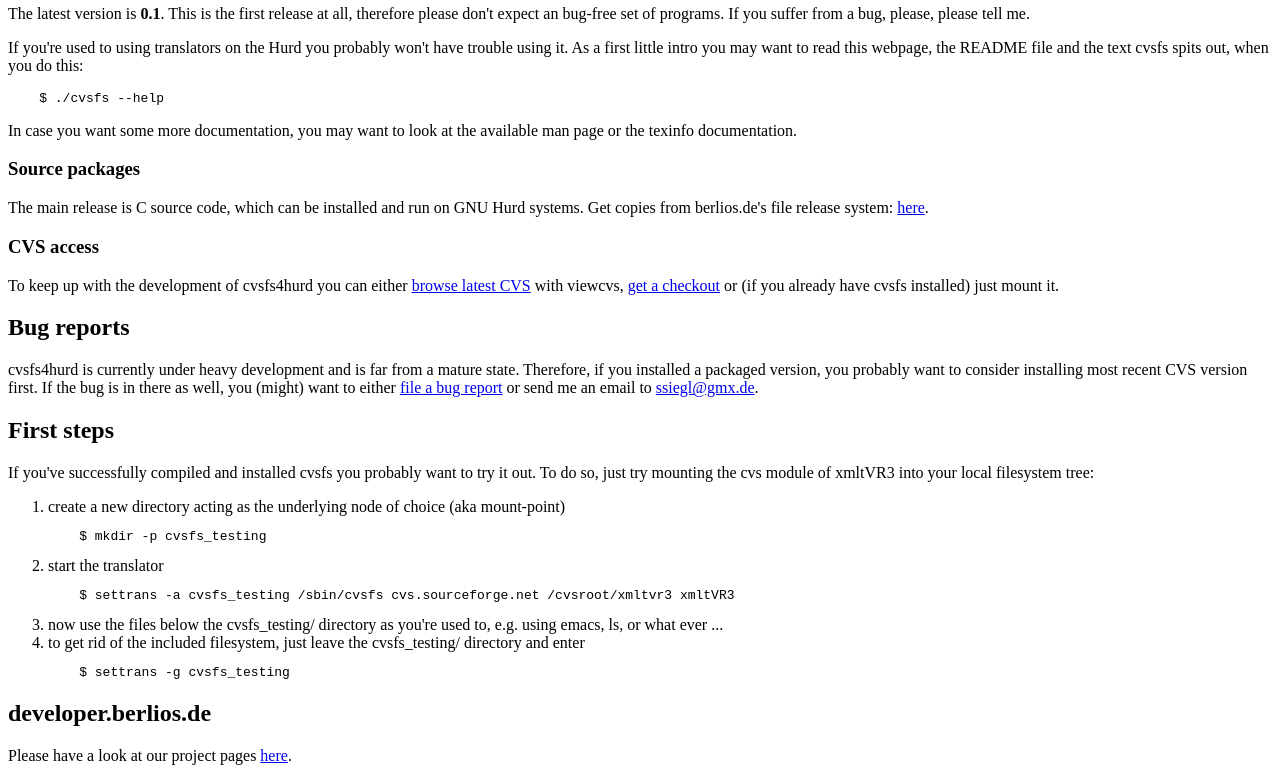
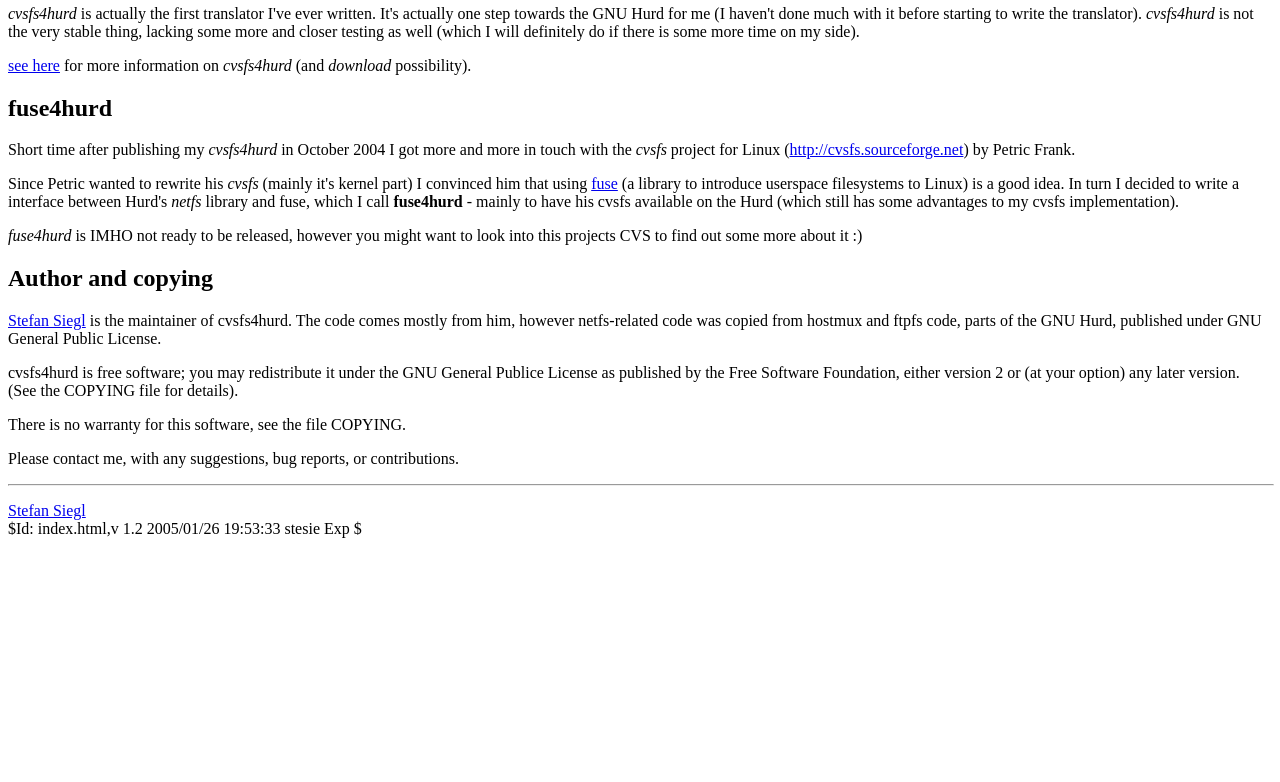
Before and after one commit to BackupTheBerlios/cvsfs4hurd, a plain HTML site: page htdocs/index.html in a window 1280 px wide. Shown: the part 241-1023 px from the top of the page. After the commit the page ends 800 px from the top, so only its background shows below. Drawn offline with Linux system fonts and the light colour scheme.

Commit message:
mentioning fuse4hurd project, moving cvsfs4hurd info/download into a separate webpage

```diff
--- a/htdocs/index.html
+++ b/htdocs/index.html
@@ -7,79 +7,57 @@
 </head>
 
 <body text="black" bgcolor="white">
-	<table width="100%" cellspacing="3" summary=""><tr>
+  <table width="100%" cellspacing="3" summary="">
+    <tr>
       <td><img src="hurd.jpg" border="0" alt="GNU Hurd Logo"></td>
       <td align="center"><h1>cvsfs4hurd, v. 0.1</h1></td>
-		<td><a href="http://developer.berlios.de" title="BerliOS Developer"> <img src="http://developer.berlios.de/bslogo.php?group_id=2289" width="124" height="32" border="0" alt="BerliOS Developer Logo"></a></td>
-	</tr></table>
+      <td>
+	<a href="http://developer.berlios.de" title="BerliOS Developer">
+	  <img src="http://developer.berlios.de/bslogo.php?group_id=2289"
+	       width="124" height="32" border="0" alt="BerliOS Developer Logo">
+	</a>
+      </td>
+    </tr>
+  </table>
+
   <h2>what is it?</h2>
-<p>cvsfs4hurd is a translator for the GNU Hurd, enabling to bind a (remotely
-located) cvs module right into your local filesystem. It allows you to
-view version controlled files right the same way, you look at regular, locally
-stored, ones.
+  <p><em>cvsfs4hurd</em> is a translator for the GNU Hurd,
+    enabling to bind a (remotely located) cvs module right into your
+    local filesystem. It allows you to view version controlled files
+    right the same way, you look at regular, locally stored, ones.
+  </p>
 
-<h2>Current release</h2>
-<p>The latest version is <b>0.1</b>. This is the first release at all,
-therefore please don't expect an bug-free set of programs. If you suffer
-from a bug, please, please tell me.
+  <h2>cvsfs4hurd</h2>
+  <p><em>cvsfs4hurd</em> is actually the first translator I've ever written.
+    It's actually one step towards the GNU Hurd for me (I haven't done much
+    with it before starting to write the translator). <em>cvsfs4hurd</em>
+    is not the very stable thing, lacking some more and closer testing
+    as well (which I will definitely do if there is some more time on my
+    side).
+  </p>
 
-<p>If you're used to using translators on the
-Hurd you probably won't have trouble using it. As a first little
-intro you may want to read this webpage, the README file and the text
-cvsfs spits out, when you do this:
-	<pre>    $ ./cvsfs --help</pre>
+  <p><a href="cvsfs.html">see here</a> for more information on
+    <em>cvsfs4hurd</em> (and <i>download</i> possibility).
+  </p>
 
-<p>In case you want some more documentation, you may want to look at the
-available man page or the texinfo documentation.
+  <h2>fuse4hurd</h2>
+  <p>Short time after publishing my <em>cvsfs4hurd</em> in October 2004 I got
+    more and more in touch with the <em>cvsfs</em> project for Linux
+    (<a href="http://cvsfs.sourceforge.net/">http://cvsfs.sourceforge.net</a>)
+    by Petric Frank.
 
-<h3>Source packages</h3>
-<p>The main release is C source code, which can be installed and run on
-GNU Hurd systems. Get copies from berlios.de's file release system:
-<a href="http://developer.berlios.de/project/showfiles.php?group_id=2289">here</a>.
+  <p>Since Petric wanted to rewrite his <em>cvsfs</em> (mainly it's kernel
+    part) I convinced him that using
+    <a href="http://fuse.sourceforge.net">fuse</a> (a library to introduce
+    userspace filesystems to Linux) is a good idea. In turn I decided to write
+    a interface between Hurd's <em>netfs</em> library and fuse, which I
+    call <strong>fuse4hurd</strong> - mainly to have his cvsfs available on
+    the Hurd (which still has some advantages to my cvsfs implementation).
+  </p>
 
-<h3>CVS access</h3>
-<p>To keep up with the development of cvsfs4hurd you can either
-<a href="http://cvs.berlios.de/cgi-bin/viewcvs.cgi/cvsfs4hurd/cvsfs/">browse latest CVS</a>
-with viewcvs,
-<a href="http://developer.berlios.de/cvs/?group_id=2289">get a checkout</a>
-or (if you already have cvsfs installed)
-just mount it.
-
-<h2>Bug reports</h2>
-<p>cvsfs4hurd is currently under heavy development and is far from a mature
-state. Therefore, if you installed a packaged version, you probably want
-to consider installing most recent CVS version first.  If the bug is in
-there as well, you (might) want to either
-<a href="http://developer.berlios.de/bugs/?group_id=2289">file a bug report</a>
-or send me an email to <a href="mailto:ssiegl@gmx.de">ssiegl@gmx.de</a>.
-
-<h2><a name="mount">First steps</a></h2>
-<p>If you've successfully compiled and installed cvsfs you probably want to
-try it out. To do so, just try mounting the cvs module of xmltVR3 into
-your local filesystem tree:
-
-<ol>
-<li>create a new directory acting as the underlying node of choice
-    (aka mount-point)
-    <pre>    $ mkdir -p cvsfs_testing</pre>
-</li>
-
-<li>start the translator
-    <pre>    $ settrans -a cvsfs_testing /sbin/cvsfs cvs.sourceforge.net /cvsroot/xmltvr3 xmltVR3</pre>
-</li>
-
-<li>now use the files below the cvsfs_testing/ directory as you're used
-    to, e.g. using emacs, ls, or what ever ...</li>
-
-<li>to get rid of the included filesystem, just leave the cvsfs_testing/
-    directory and enter
-    <pre>    $ settrans -g cvsfs_testing</pre>
-</li>
-</ol>
-
-<h2>developer.berlios.de</h2>
-<p>Please have a look at our project pages
-<a href="http://developer.berlios.de/projects/cvsfs4hurd/">here</a>.
+  <p><em>fuse4hurd</em> is IMHO not ready to be released, however you might
+    want to look into this projects CVS to find out some more about it :)
+  </p>
 
   <h2>Author and copying</h2>
   <p><a href="mailto:ssiegl@gmx.de">Stefan Siegl</a> is the maintainer of
@@ -88,16 +66,15 @@
     published under GNU General Public License.
 
   <p>cvsfs4hurd is free software; you may redistribute it under the GNU
-General Publice License as published by the Free Software Foundation, either
-version 2 or (at your option) any later version. (See the COPYING file for
-details).
+    General Publice License as published by the Free Software Foundation,
+    either version 2 or (at your option) any later version.
+    (See the COPYING file for details).
 
   <p>There is no warranty for this software, see the file COPYING.
 
   <p>Please contact me, with any suggestions, bug reports, or contributions.
 
     <hr width="100%">
-<p><a href="mailto:ssiegl@gmx.de">Stefan Siegl</a><br>Sunday, 2004-10-10
-</body>
-
-</html>
+  <p><a href="mailto:ssiegl@gmx.de">Stefan Siegl</a>
+    <br>$Id: index.html,v 1.2 2005/01/26 19:53:33 stesie Exp $
+</body></html>
```
Also changed, not shown: htdocs/cvsfs.html (added, +114 -0 lines). Lines whose indentation alone changed are shown as unchanged.
